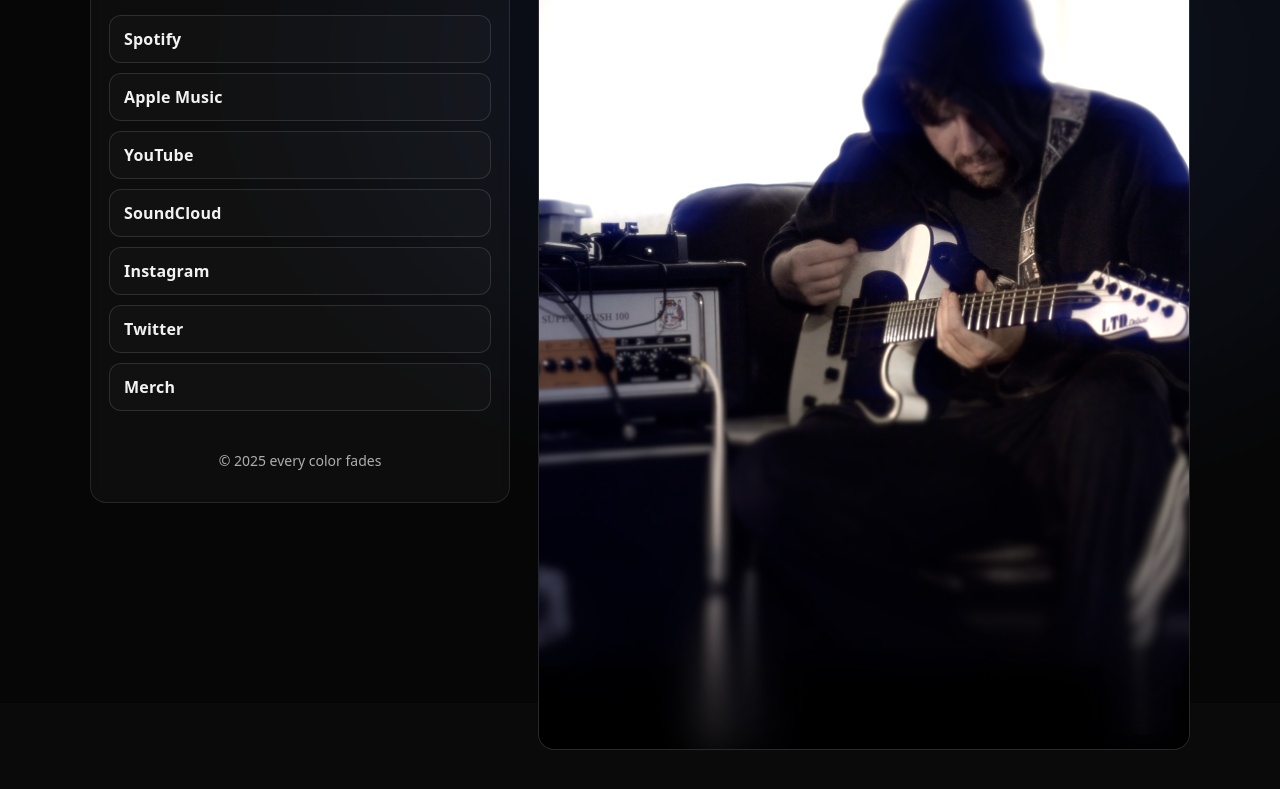
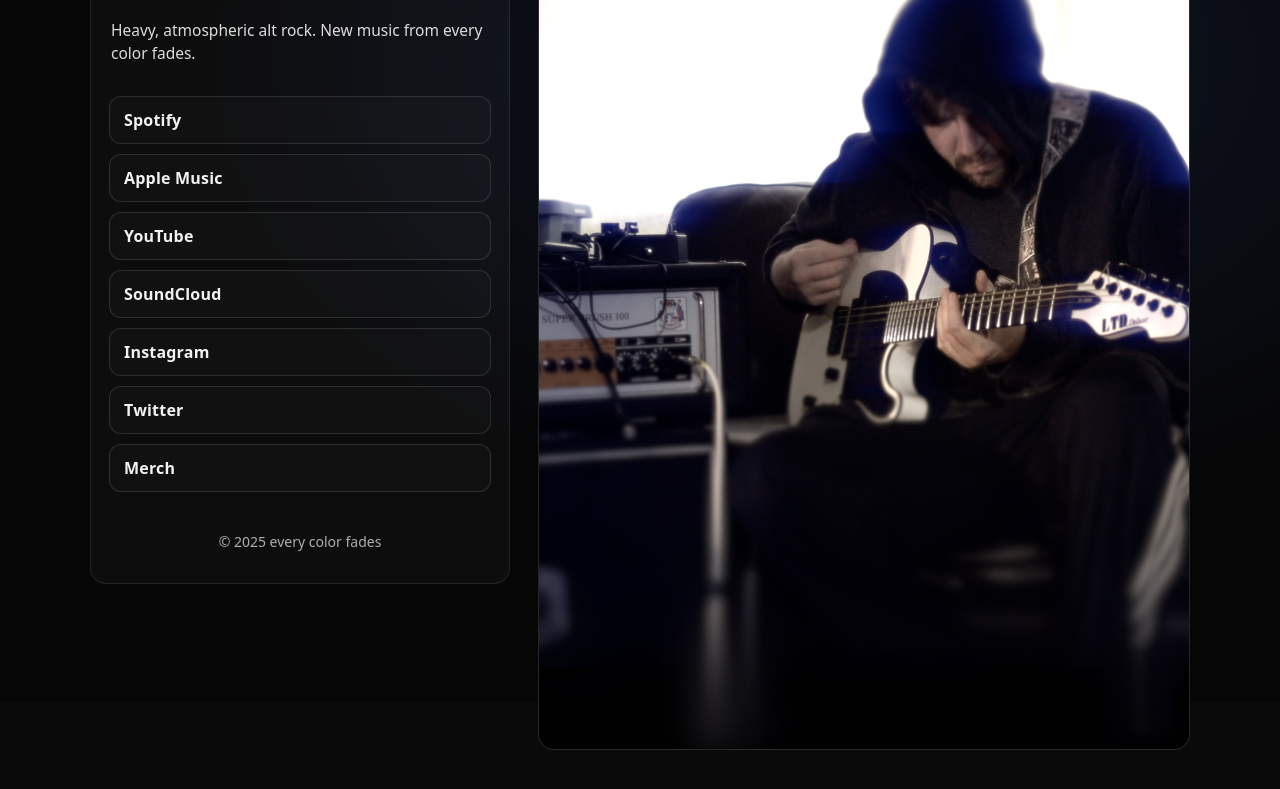
Before and after one commit to everycolorfades/ECF, a plain HTML site: page index.html in a window 1280 px wide. Shown: the part 97-886 px from the top of the page. Drawn offline with Linux system fonts and the light colour scheme.

Commit message:
Update index.html

```diff
--- a/index.html
+++ b/index.html
@@ -65,6 +65,7 @@
     .hero-img { display: block; width: 100%; height: auto; object-fit: cover; aspect-ratio: 4 / 5 }
 
     .fine { opacity: 0.7; font-size: 14px; text-align: center; margin-top: 22px }
+  .blurb { opacity: 0.9; margin: 4px 2px 12px; font-size: 15.5px; line-height: 1.5 }
   </style>
 </head>
 <body>
@@ -77,7 +78,9 @@
         <img class="logo" src="logo.png" width="1498" height="169" alt="every color fades logo" />
         <!-- Option B (single-file): Delete the <img> above, uncomment the CSS in .logo, and replace this placeholder with nothing. -->
 
-        <nav class="links">
+        <p class="blurb">Heavy, atmospheric alt rock. New music from every color fades.</p>
+
+<nav class="links" aria-label="primary">
           <!-- Replace href values with real URLs -->
           <a class="link" href="https://open.spotify.com/artist/your-id" target="_blank" rel="noopener"><span>Spotify</span></a>
           <a class="link" href="https://music.apple.com/artist/your-id" target="_blank" rel="noopener"><span>Apple Music</span></a>
```
